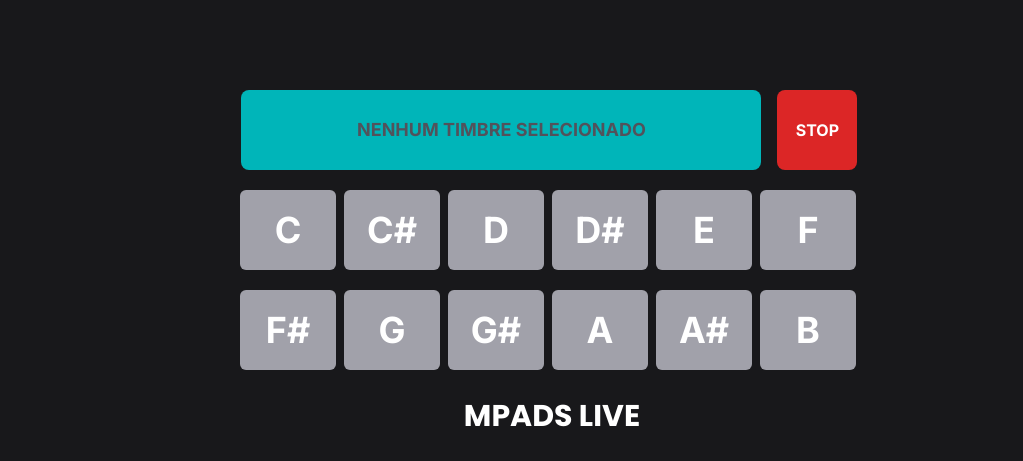
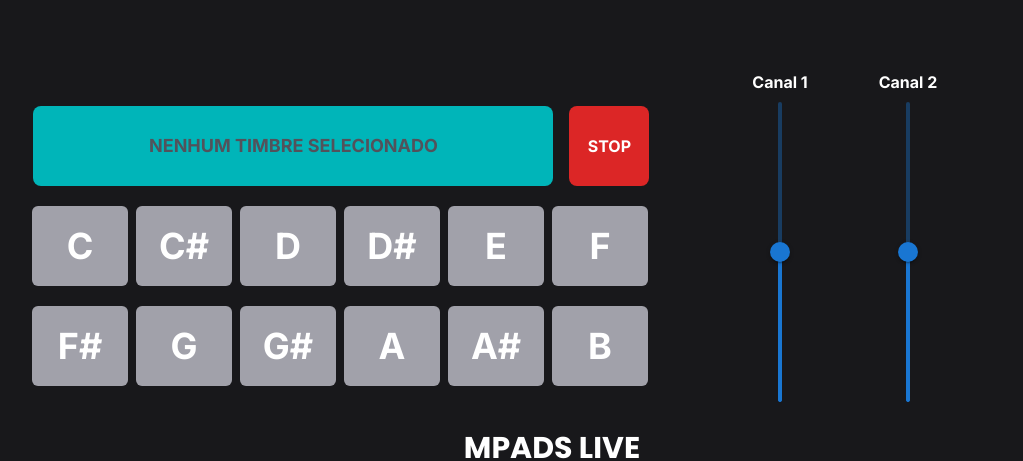
Before and after one commit to ArlisonMacedo/mpadslive, a React (Vite) app: page / in a window 1280 px wide. Shown: the part 152-613 px from the top of the page, without its empty margins (88-1111 px from the left). Built offline with nearby package versions, Linux system fonts and the light colour scheme.

Commit message:
return box volume

```diff
--- a/src/App.tsx
+++ b/src/App.tsx
@@ -214,7 +214,7 @@ function App() {
           </div>
         </div>
 
-        {/* <div className='grid grid-cols-2'>
+        <div className='grid grid-cols-2'>
           <div className='flex flex-col justify-center items-center w-52 '>
             <p className='text-base font-bold font-inter mb-2'>Canal 1</p>
             <Box sx={{ height: 300 }}>
@@ -245,7 +245,7 @@ function App() {
               />
             </Box>
           </div>
-        </div> */}
+        </div>
 
 
       </div>
```
